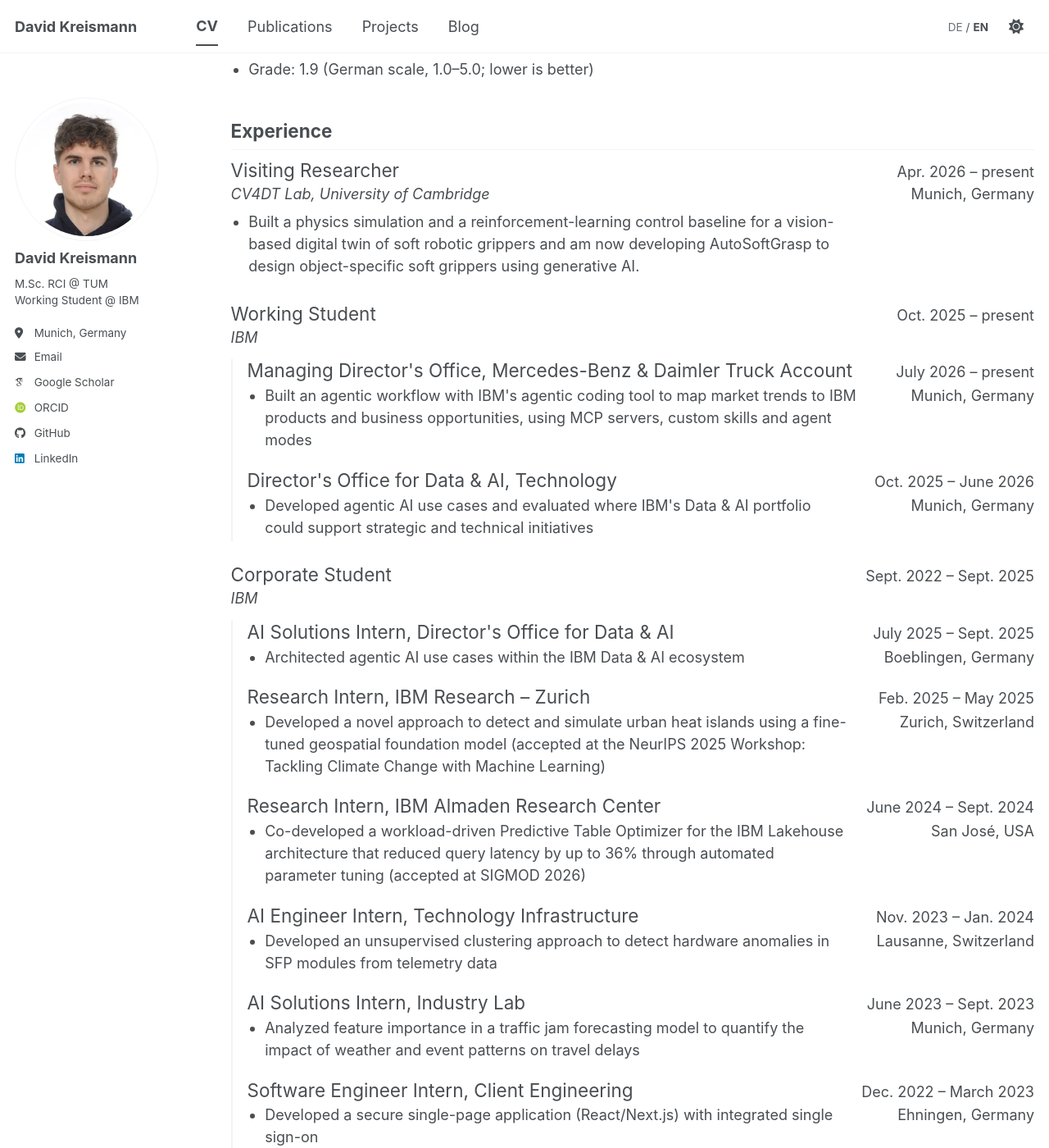
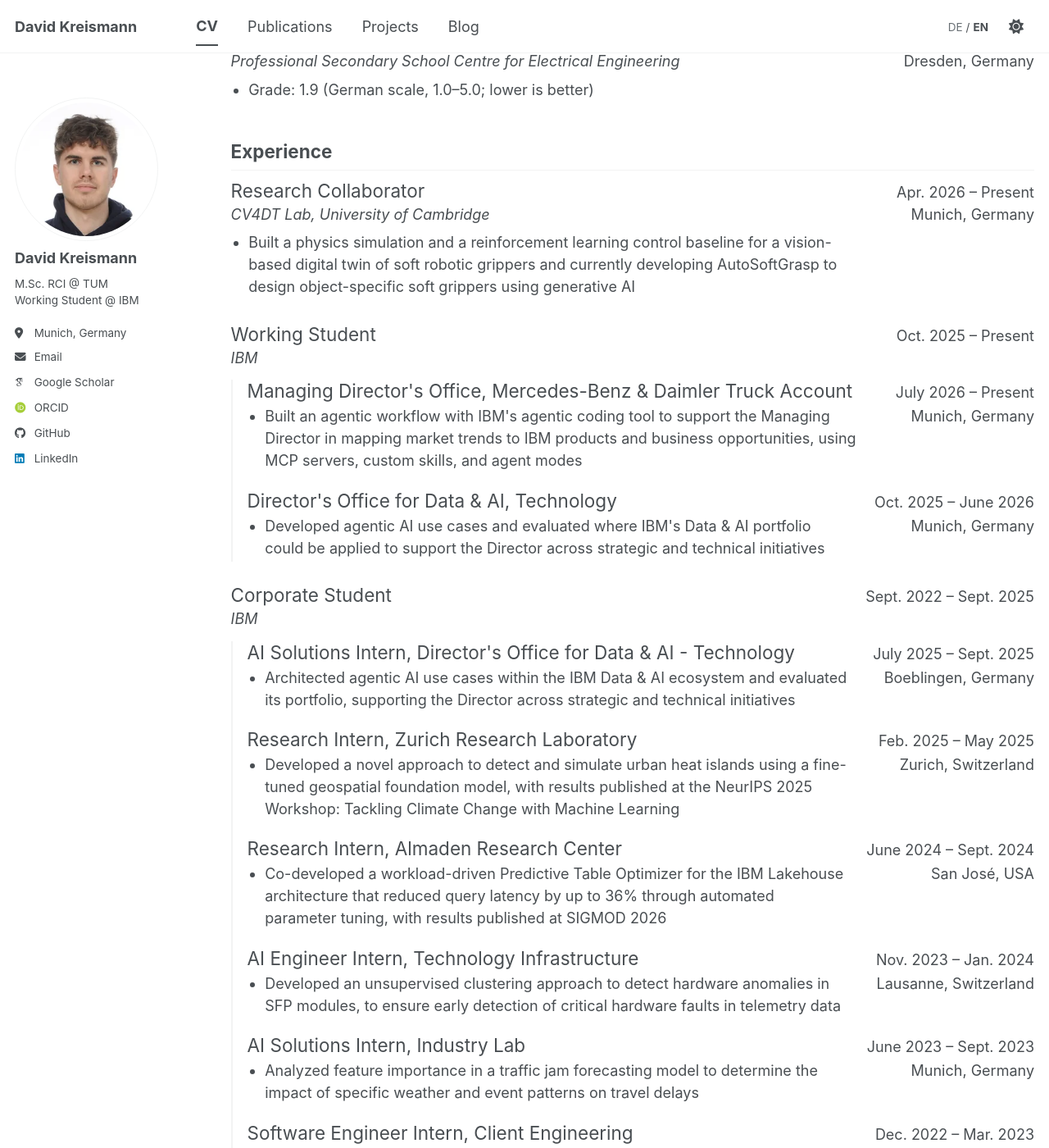
Before and after one commit to davidkreismann/davidkreismann.github.io, a Jekyll site: the page built from _pages/cv.md, in a window 1280 px wide and 1400 px high, scrolled down 638 px. Shown: the whole window at 82% size. Built offline with Jekyll 4.4.1, drawn with Linux system fonts in a browser that asks for light colours; some of the changed text lies outside the part shown.

Commit message:
Update CV content, PDF layout, and search snippet metadata

```diff
--- a/_data/cv.yml
+++ b/_data/cv.yml
@@ -7,8 +7,9 @@
     org: "Technical University of Munich"
     location: "Munich, Germany"
     date: "Oct. 2025 – Sept. 2027 (expected)"
+    pdf_date: "Oct. 2025 – Sept. 2027"
 
-  - title: "Bachelor of Science in Information Systems – Data Science"
+  - title: "Bachelor of Science in Information Systems - Data Science"
     org: "Baden-Wuerttemberg Cooperative State University"
     location: "Stuttgart, Germany"
     date: "Oct. 2022 – Sept. 2025"
@@ -16,8 +17,8 @@
       - "Grade: 1.3 (German scale, 1.0–5.0; lower is better)"
       - "Thesis: <i>Detection and Simulation of Urban Heat Islands Using a Fine-Tuned Geospatial Foundation Model</i> (1.0)"
     pdf_details:
-      - "Grade: 1.3 (German scale, 1.0–5.0; lower is better), Valedictorian"
-      - "Thesis: <i>Detection and Simulation of Urban Heat Islands Using a Fine-Tuned Geospatial Foundation Model</i> (1.0)"
+      - "Grade: 1.3 (German scale, 1.0–5.0; lower is better)"
+      - "Thesis: Detection and Simulation of Urban Heat Islands Using a Fine-Tuned Geospatial Foundation Model (1.0)"
 
   - title: "Visiting Undergraduate Student"
     org: "University College Dublin"
@@ -26,7 +27,7 @@
     details:
       - "GPA: 4.07 / 4.20 (First Class Honours)"
 
-  - title: "Abitur combined with dual vocational education"
+  - title: "General university entrance certificate (Abitur) combined with dual vocational education"
     org: "Professional Secondary School Centre for Electrical Engineering"
     location: "Dresden, Germany"
     date: "Aug. 2017 – July 2021"
@@ -37,61 +38,61 @@
       - "Advanced courses: Mathematics and Computer Science"
 
 experience:
-  - title: "Visiting Researcher"
+  - title: "Research Collaborator"
     org: "CV4DT Lab, University of Cambridge"
     location: "Munich, Germany"
-    date: "Apr. 2026 – present"
+    date: "Apr. 2026 – Present"
     details:
-      - "Built a physics simulation and a reinforcement-learning control baseline for a vision-based digital twin of soft robotic grippers and am now developing AutoSoftGrasp to design object-specific soft grippers using generative AI."
+      - "Built a physics simulation and a reinforcement learning control baseline for a vision-based digital twin of soft robotic grippers and currently developing AutoSoftGrasp to design object-specific soft grippers using generative AI"
 
   - title: "Working Student"
     org: "IBM"
-    date: "Oct. 2025 – present"
+    date: "Oct. 2025 – Present"
     roles:
       - title: "Managing Director's Office, Mercedes-Benz & Daimler Truck Account"
         location: "Munich, Germany"
-        date: "July 2026 – present"
-        text: "Built an agentic workflow with IBM's agentic coding tool to map market trends to IBM products and business opportunities, using MCP servers, custom skills and agent modes"
+        date: "July 2026 – Present"
+        text: "Built an agentic workflow with IBM's agentic coding tool to support the Managing Director in mapping market trends to IBM products and business opportunities, using MCP servers, custom skills, and agent modes"
       - title: "Director's Office for Data & AI, Technology"
         location: "Munich, Germany"
         date: "Oct. 2025 – June 2026"
-        text: "Developed agentic AI use cases and evaluated where IBM's Data & AI portfolio could support strategic and technical initiatives"
+        text: "Developed agentic AI use cases and evaluated where IBM's Data & AI portfolio could be applied to support the Director across strategic and technical initiatives"
 
   - title: "Corporate Student"
     org: "IBM"
     date: "Sept. 2022 – Sept. 2025"
     roles:
-      - title: "AI Solutions Intern, Director's Office for Data & AI"
+      - title: "AI Solutions Intern, Director's Office for Data & AI - Technology"
         location: "Boeblingen, Germany"
         date: "July 2025 – Sept. 2025"
-        text: "Architected agentic AI use cases within the IBM Data & AI ecosystem"
-      - title: "Research Intern, IBM Research – Zurich"
+        text: "Architected agentic AI use cases within the IBM Data & AI ecosystem and evaluated its portfolio, supporting the Director across strategic and technical initiatives"
+      - title: "Research Intern, Zurich Research Laboratory"
         location: "Zurich, Switzerland"
         date: "Feb. 2025 – May 2025"
-        text: "Developed a novel approach to detect and simulate urban heat islands using a fine-tuned geospatial foundation model (accepted at the NeurIPS 2025 Workshop: Tackling Climate Change with Machine Learning)"
-      - title: "Research Intern, IBM Almaden Research Center"
+        text: "Developed a novel approach to detect and simulate urban heat islands using a fine-tuned geospatial foundation model, with results published at the NeurIPS 2025 Workshop: Tackling Climate Change with Machine Learning"
+      - title: "Research Intern, Almaden Research Center"
         location: "San José, USA"
         date: "June 2024 – Sept. 2024"
-        text: "Co-developed a workload-driven Predictive Table Optimizer for the IBM Lakehouse architecture that reduced query latency by up to 36% through automated parameter tuning (accepted at SIGMOD 2026)"
+        text: "Co-developed a workload-driven Predictive Table Optimizer for the IBM Lakehouse architecture that reduced query latency by up to 36% through automated parameter tuning, with results published at SIGMOD 2026"
       - title: "AI Engineer Intern, Technology Infrastructure"
         location: "Lausanne, Switzerland"
         date: "Nov. 2023 – Jan. 2024"
-        text: "Developed an unsupervised clustering approach to detect hardware anomalies in SFP modules from telemetry data"
+        text: "Developed an unsupervised clustering approach to detect hardware anomalies in SFP modules, to ensure early detection of critical hardware faults in telemetry data"
       - title: "AI Solutions Intern, Industry Lab"
         location: "Munich, Germany"
         date: "June 2023 – Sept. 2023"
-        text: "Analyzed feature importance in a traffic jam forecasting model to quantify the impact of weather and event patterns on travel delays"
+        text: "Analyzed feature importance in a traffic jam forecasting model to determine the impact of specific weather and event patterns on travel delays"
       - title: "Software Engineer Intern, Client Engineering"
         location: "Ehningen, Germany"
-        date: "Dec. 2022 – March 2023"
-        text: "Developed a secure single-page application (React/Next.js) with integrated single sign-on"
+        date: "Dec. 2022 – Mar. 2023"
+        text: "Developed a secure Single-Page Application (React/Next.js) with integrated Single Sign-On (SSO), to simplify the authentication workflow for internal client engineering teams"
 
   - title: "Research Intern"
-    org: "Karlsruhe Service Research Institute"
+    org: "Karlsruhe Service Research Institute at Karlsruhe Institute of Technology"
     location: "Karlsruhe, Germany"
     date: "Sept. 2024 – Nov. 2024"
     details:
-      - "Implemented multiple retrieval-augmented generation (RAG) strategies for a domain-specific chatbot to optimize context retrieval and response quality"
+      - "Implemented multiple Retrieval-Augmented Generation (RAG) strategies for a domain-specific chatbot, to optimize context retrieval and response quality"
 
   - title: "Infrastructure Engineer"
     org: "move:elevator GmbH"
@@ -110,10 +111,10 @@
     org: "ZfKI"
     date: "Dec. 2025"
     details:
-      - "First place for my bachelor thesis in artificial intelligence at the Faculty of Economics"
-  - title: "Scholarship of the Foundation of German Business"
+      - "Awarded first place by the ZfKI jury for my bachelor thesis in artificial intelligence at the Faculty of Economics"
+  - title: "Scholarship by Foundation of German Business (Stiftung der Deutschen Wirtschaft)"
     org: "Stiftung der Deutschen Wirtschaft (sdw e.V.)"
-    pdf_org: "sdw e.V."
+    pdf_org: "SDW e.V."
     date: "Oct. 2025"
     details:
       - "Merit-based scholarship for outstanding academic achievements and social engagement"
@@ -121,25 +122,25 @@
     org: "DAAD"
     date: "Dec. 2023"
     details:
-      - "Merit-based scholarship supporting my semester abroad"
+      - "Merit-based scholarship awarded to support students during their semester abroad"
 
 activities:
   - title: "MINGA Mentor"
     org: "TUM"
     location: "Munich, Germany"
-    date: "March 2026 – present"
+    date: "Mar. 2026 – Present"
     details:
-      - "Helping international students settle into university life with paperwork, city tours and group activities"
+      - "Helping international students to settle into their new university life by assisting them with important paperwork, showing them the city, and organising group activities"
 
 # Only in the PDF version of the CV
 pdf_sections:
   - title: "Technical Skills"
     lines:
-      - label: "Programming Languages & Developer Tools"
-        text: "Python, Java, SQL, TypeScript, R, Git, Docker"
-      - label: "Libraries"
-        text: "PyTorch, NumPy, Scikit-learn, React, Pandas, Matplotlib"
-  - title: "Hobbies and Languages"
+      - label: "Programming Languages & Tools"
+        text: "Python, Java, SQL, TypeScript, Git, Docker, ROS2"
+      - label: "Libraries & Frameworks"
+        text: "PyTorch, NumPy, Scikit-learn, ROS2, MCP, RAG"
+  - title: "Hobbies and languages"
     lines:
       - label: "Languages"
         text: "German (C2), English (C1), Russian (B2)"
--- a/_data/cv_de.yml
+++ b/_data/cv_de.yml
@@ -29,12 +29,12 @@
       - "Note: 1,9"
 
 experience:
-  - title: "Visiting Researcher"
+  - title: "Research Collaborator"
     org: "CV4DT Lab, University of Cambridge"
     location: "München, Deutschland"
     date: "Apr. 2026 – heute"
     details:
-      - "Ich habe eine Physiksimulation und eine Regelung per Reinforcement Learning für einen kamerabasierten digitalen Zwilling eines Soft-Greifers mit drei Fingern entwickelt und arbeite nun an AutoSoftGrasp, das mit generativer KI objektspezifische Soft-Greifer entwirft."
+      - "Eine Physiksimulation und eine Regelung per Reinforcement Learning für einen kamerabasierten digitalen Zwilling von Soft-Robotik-Greifern entwickelt; aktuell Entwicklung von AutoSoftGrasp zum Entwurf objektspezifischer Soft-Greifer mittels generativer KI"
 
   - title: "Werkstudent"
     org: "IBM"
@@ -43,47 +43,47 @@
       - title: "Managing Director's Office, Mercedes-Benz & Daimler Truck Account"
         location: "München, Deutschland"
         date: "Juli 2026 – heute"
-        text: "Mit dem KI-Coding-Agenten von IBM einen agentenbasierten Workflow entwickelt, der Markttrends passenden IBM-Produkten und Geschäftschancen zuordnet, mithilfe von MCP-Servern, eigenen Skills und Agentenmodi"
+        text: "Mit dem KI-Coding-Tool von IBM einen agentenbasierten Workflow entwickelt, der den Managing Director dabei unterstützt, Markttrends passenden IBM-Produkten und Geschäftschancen zuzuordnen, mithilfe von MCP-Servern, eigenen Skills und Agentenmodi"
       - title: "Director's Office for Data & AI, Technology"
         location: "München, Deutschland"
         date: "Okt. 2025 – Juni 2026"
-        text: "Anwendungsfälle für KI-Agenten entwickelt und untersucht, wie das Data-&-AI-Portfolio von IBM strategische und technische Vorhaben unterstützen kann"
+        text: "Anwendungsfälle für KI-Agenten entwickelt und evaluiert, wo das Data-&-AI-Portfolio von IBM eingesetzt werden kann, um den Director bei strategischen und technischen Initiativen zu unterstützen"
 
   - title: "Dualer Student"
     org: "IBM"
     date: "Sept. 2022 – Sept. 2025"
     roles:
-      - title: "AI Solutions Intern, Director's Office for Data & AI"
+      - title: "AI Solutions Intern, Director's Office for Data & AI - Technology"
         location: "Böblingen, Deutschland"
         date: "Juli 2025 – Sept. 2025"
-        text: "Anwendungsfälle für KI-Agenten im Data-&-AI-Portfolio von IBM konzipiert"
-      - title: "Research Intern, IBM Research – Zürich"
+        text: "Anwendungsfälle für KI-Agenten im Data-&-AI-Ökosystem von IBM konzipiert und das Portfolio evaluiert, um den Director bei strategischen und technischen Initiativen zu unterstützen"
+      - title: "Research Intern, Zurich Research Laboratory"
         location: "Zürich, Schweiz"
         date: "Feb. 2025 – Mai 2025"
-        text: "Einen neuen Ansatz entwickelt, um urbane Hitzeinseln mit einem feinabgestimmten Geospatial Foundation Model zu erkennen und zu simulieren (angenommen beim NeurIPS 2025 Workshop: Tackling Climate Change with Machine Learning)"
-      - title: "Research Intern, IBM Almaden Research Center"
+        text: "Einen neuen Ansatz entwickelt, um urbane Hitzeinseln mit einem feinabgestimmten Geospatial Foundation Model zu erkennen und zu simulieren, veröffentlicht beim NeurIPS 2025 Workshop: Tackling Climate Change with Machine Learning"
+      - title: "Research Intern, Almaden Research Center"
         location: "San José, USA"
         date: "Juni 2024 – Sept. 2024"
-        text: "Einen Predictive Table Optimizer für die Lakehouse-Architektur von IBM mitentwickelt, der Tabellenparameter passend zur Abfragelast automatisch einstellt und die Abfragelatenz um bis zu 36 % senkt (angenommen bei der SIGMOD 2026)"
+        text: "Einen Predictive Table Optimizer für die Lakehouse-Architektur von IBM mitentwickelt, der die Abfragelatenz durch automatisches Parameter-Tuning um bis zu 36 % senkt, veröffentlicht bei der SIGMOD 2026"
       - title: "AI Engineer Intern, Technology Infrastructure"
         location: "Lausanne, Schweiz"
         date: "Nov. 2023 – Jan. 2024"
-        text: "Einen Ansatz mit unüberwachtem Clustering entwickelt, der Hardware-Anomalien in SFP-Modulen anhand von Telemetriedaten erkennt"
+        text: "Einen Ansatz mit unüberwachtem Clustering entwickelt, um Hardware-Anomalien in SFP-Modulen zu erkennen und kritische Hardwarefehler in Telemetriedaten frühzeitig zu identifizieren"
       - title: "AI Solutions Intern, Industry Lab"
         location: "München, Deutschland"
         date: "Juni 2023 – Sept. 2023"
-        text: "Die Bedeutung einzelner Einflussgrößen in einem Stauprognosemodell analysiert, um zu quantifizieren, wie stark Wetter und Veranstaltungen Reiseverzögerungen beeinflussen"
+        text: "Die Feature Importance in einem Stauprognosemodell analysiert, um den Einfluss spezifischer Wetter- und Veranstaltungsmuster auf Reiseverzögerungen zu bestimmen"
       - title: "Software Engineer Intern, Client Engineering"
         location: "Ehningen, Deutschland"
         date: "Dez. 2022 – März 2023"
-        text: "Eine sichere Single-Page-Anwendung (React/Next.js) mit Single Sign-on entwickelt"
+        text: "Eine sichere Single-Page-Application (React/Next.js) mit integriertem Single Sign-On (SSO) entwickelt, um den Authentifizierungs-Workflow für interne Client-Engineering-Teams zu vereinfachen"
 
   - title: "Research Intern"
-    org: "Karlsruhe Service Research Institute"
+    org: "Karlsruhe Service Research Institute am Karlsruher Institut für Technologie"
     location: "Karlsruhe, Deutschland"
     date: "Sept. 2024 – Nov. 2024"
     details:
-      - "Mehrere RAG-Strategien (Retrieval-Augmented Generation) für einen fachspezifischen Chatbot umgesetzt, um Kontextsuche und Antwortqualität zu verbessern"
+      - "Mehrere Retrieval-Augmented-Generation-Strategien (RAG) für einen fachspezifischen Chatbot implementiert, um Kontextabruf und Antwortqualität zu optimieren"
 
   - title: "Infrastructure Engineer"
     org: "move:elevator GmbH"
--- a/_includes/latex.html
+++ b/_includes/latex.html
@@ -1,3 +1,3 @@
 {%- comment -%} Note: replace uses Ruby gsub, so a literal \& must be written as \\&. Escape a CV string for LaTeX: special characters, <i>/<b> tags and the * marking equal contribution. {%- endcomment -%}
-{%- assign t = include.text | replace: "&amp;", "&" | replace: "&", "\\&" | replace: "%", "\%" | replace: "#", "\#" | replace: "_", "\_" | replace: "$", "\$" | replace: "<i>", "\textit{" | replace: "</i>", "}" | replace: "<b>", "\textbf{" | replace: "</b>", "}" | replace: "*", "\textsuperscript{*}" -%}
+{%- assign t = include.text | replace: "&amp;", "&" | replace: "&", "\\&" | replace: "%", "\%" | replace: "#", "\#" | replace: "_", "\_" | replace: "$", "\$" | replace: "<i>", "\textit{" | replace: "</i>", "}" | replace: "<b>", "\textbf{" | replace: "</b>", "}" | replace: "*", "\textsuperscript{*}" | replace: "–", "--" | replace: "é", "\'e" -%}
 {{- t -}}
--- a/_layouts/single.html
+++ b/_layouts/single.html
@@ -27,7 +27,7 @@
 
     <div class="page__inner-wrap">
       {% unless page.header.overlay_color or page.header.overlay_image %}
-        <header>
+        <header data-nosnippet>
           {% if page.title %}<h1 class="page__title" itemprop="headline">{{ page.title | markdownify | remove: "<p>" | remove: "</p>" }}</h1>{% endif %}
           {% if page.read_time %}
             <p class="page__meta"><i class="fa fa-clock" aria-hidden="true"></i> {% include read-time.html %}</p>
--- a/_pages/de/about.md
+++ b/_pages/de/about.md
@@ -23,7 +23,7 @@
 ======
 * **Juni 2026** – Unser Paper *PTO: A Workload-driven Predictive Table Optimizer for Lakehouse Systems* wurde auf der **SIGMOD 2026** vorgestellt.
 * **Juni 2026** – **GenDev IT-Stipendium** von CHECK24 erhalten.
-* **Apr. 2026** – Start als Visiting Researcher im CV4DT Lab der University of Cambridge.
+* **Apr. 2026** – Start als Research Collaborator im CV4DT Lab der University of Cambridge.
 * **Dez. 2025** – Meine Abschlussarbeit hat den **ZfKI-Preis für die beste Bachelorarbeit im Bereich Künstliche Intelligenz** gewonnen.
 * **Dez. 2025** – Unsere Arbeit zu urbanen Hitzeinseln wurde auf dem **NeurIPS 2025 Workshop: Tackling Climate Change with Machine Learning** vorgestellt.
 * **Okt. 2025** – Start ins Masterstudium an der TUM und Aufnahme in die **Studienförderung der Stiftung der Deutschen Wirtschaft (sdw)**.
```
Also changed, not shown: other parts of _pages/de/about.md (+1 -1 lines), _pages/about.md (+2 -2 lines), 1 other file.
